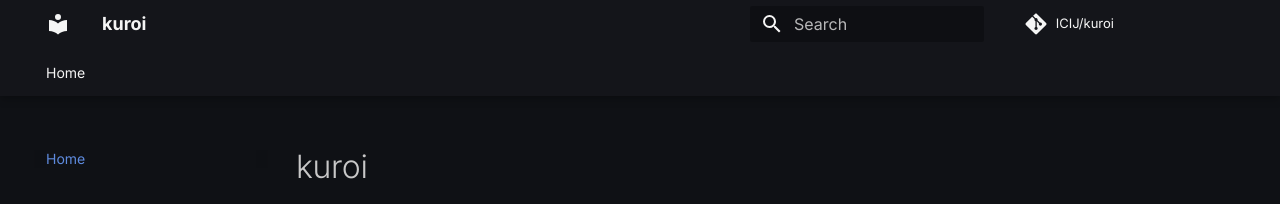
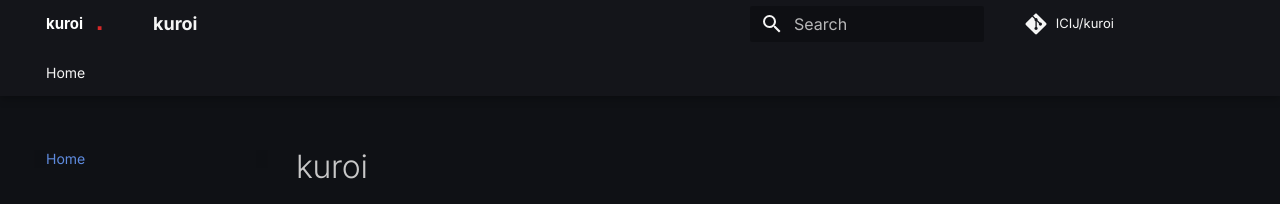
Before and after one commit to ICIJ/kuroi, an MkDocs documentation site: the page built from docs/index.md, in a window 1280 px wide. Shown: the top 204 px of the page. Built offline with MkDocs 1.6.1 and Material for MkDocs 9.7.7, drawn with Linux system fonts in a browser that asks for light colours; comment, search, counter and statistics services are not loaded.

Commit message:
docs: add placeholder logo and favicon

```diff
--- a/mkdocs.yml
+++ b/mkdocs.yml
@@ -12,6 +12,8 @@ exclude_docs: |
 theme:
   name: material
   language: en
+  logo: assets/logo.svg
+  favicon: assets/favicon.svg
   palette:
     scheme: slate
     primary: black
```
Also changed, not shown: docs/assets/favicon.svg (added), docs/assets/logo.svg (added).
